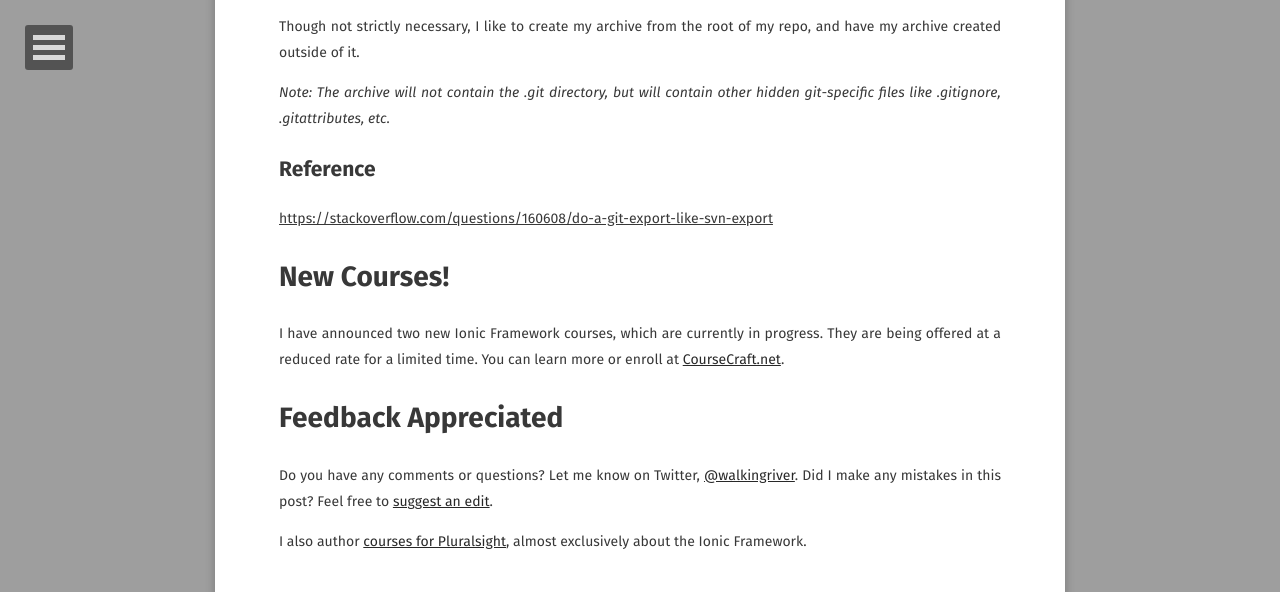
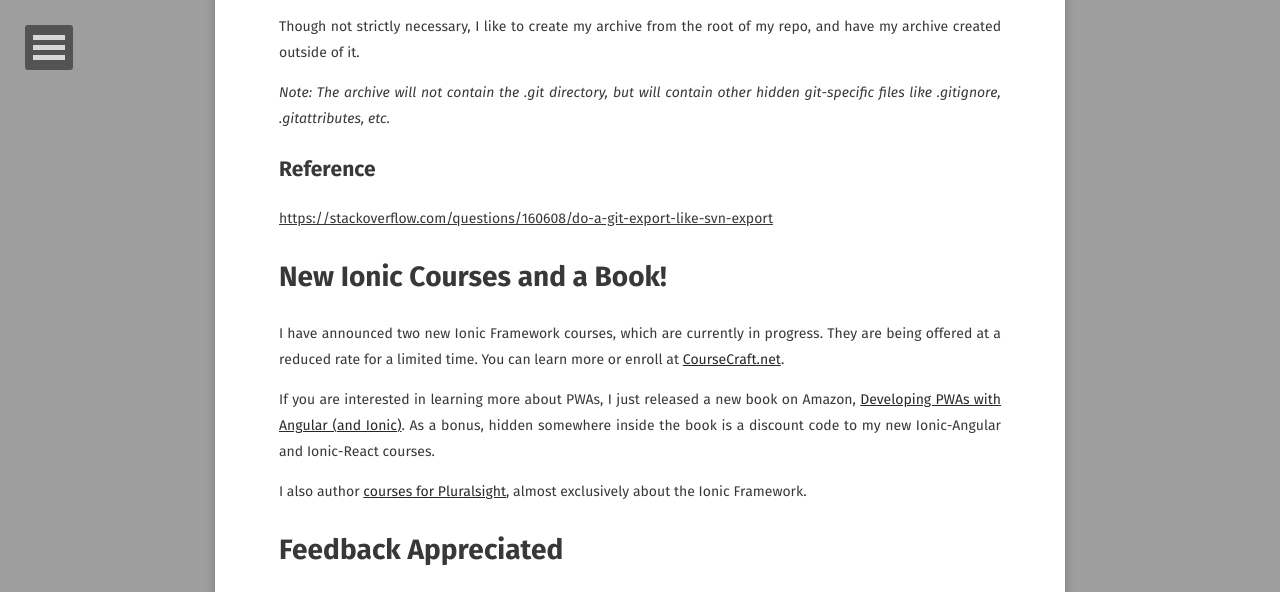
Before and after one commit to walkingriver/walkingriver.github.io, a Jekyll site: the page built from _posts/2019-03-20-archive-your-git-repo.md, in a window 1280 px wide and 900 px high, scrolled down 1554 px, cut to the strip 0-592 px from the top of the window. Built offline with Jekyll 4.4.1, drawn with Linux system fonts in a browser that asks for light colours; some web fonts are replaced.

Commit message:
Added book to Feedback footer

```diff
--- a/_includes/feedback.html
+++ b/_includes/feedback.html
@@ -1,5 +1,16 @@
-<h1>New Courses!</h1>
-<p>I have announced two new Ionic Framework courses, which are currently in progress. They are being offered at a reduced rate for a limited time. You can learn more or enroll at <a href="https://coursecraft.net/users/cREs">CourseCraft.net</a>.</p>
+<h1>New Ionic Courses and a Book!</h1>
+<p>I have announced two new Ionic Framework courses, which are currently in progress. They are being offered at a
+  reduced rate for a limited time. You can learn more or enroll at <a
+    href="https://coursecraft.net/users/cREs">CourseCraft.net</a>.</p>
+<p>
+  If you are interested in learning more about PWAs, I just released a new book on Amazon, <a
+    href="https://amzn.to/2x2fm1v">Developing PWAs with Angular (and Ionic)</a>. As a bonus, hidden somewhere inside the
+  book is a discount code to my new Ionic-Angular and Ionic-React courses.
+</p>
+<p>
+  I also author <a href="https://pluralsight.pxf.io/OnWrP">courses for Pluralsight</a>, almost exclusively about the
+  Ionic Framework.
+</p>
 <h1>
   Feedback Appreciated
 </h1>
@@ -8,10 +19,6 @@
     href="https://twitter.com/walkingriver">@walkingriver</a>. Did I make any mistakes in this post? Feel
   free to <a href="{{site.github.repository_url}}/edit/master/{{page.relative_path}}">suggest an edit</a>.
 </p>
-<p>
-  I also author <a href="https://pluralsight.pxf.io/OnWrP">courses for Pluralsight</a>, almost exclusively about the
-  Ionic Framework.
-</p>
 <!-- <h1>Test Yourself</h1>
 <p>
   Do you think you know Ionic? Now you can prove it. I created two tests for
```
